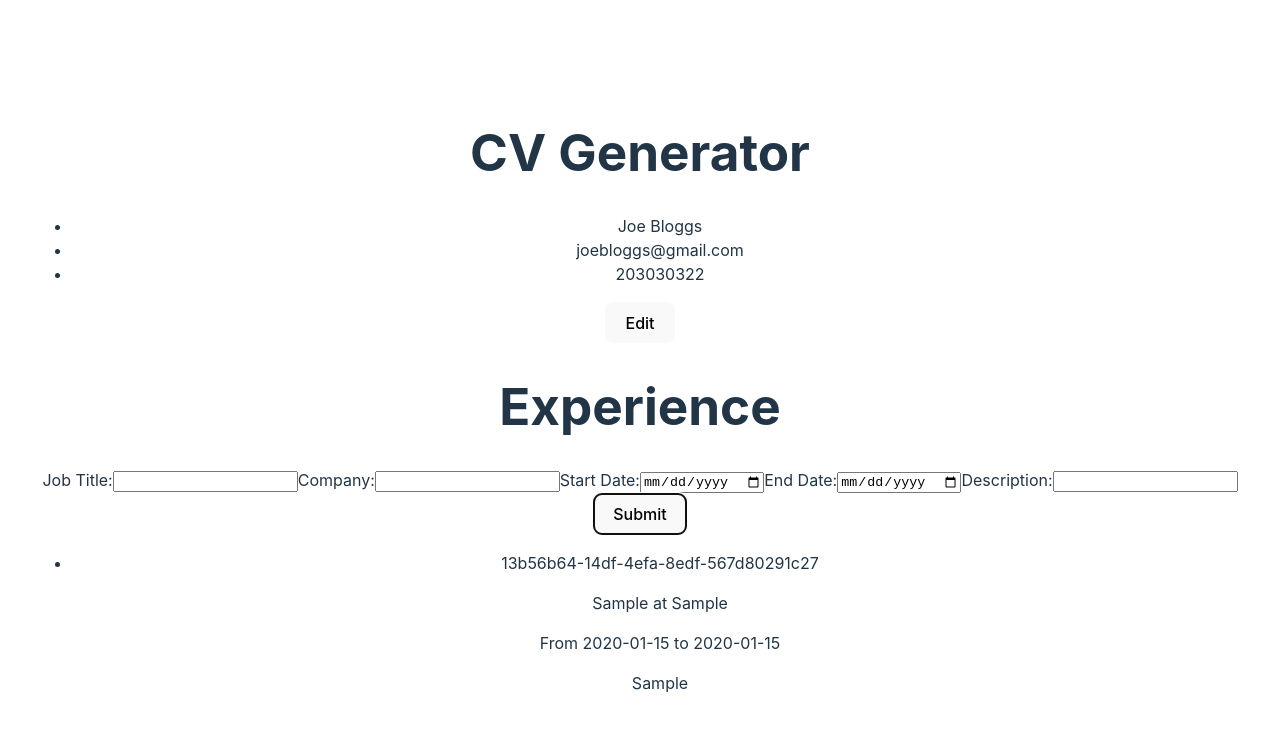
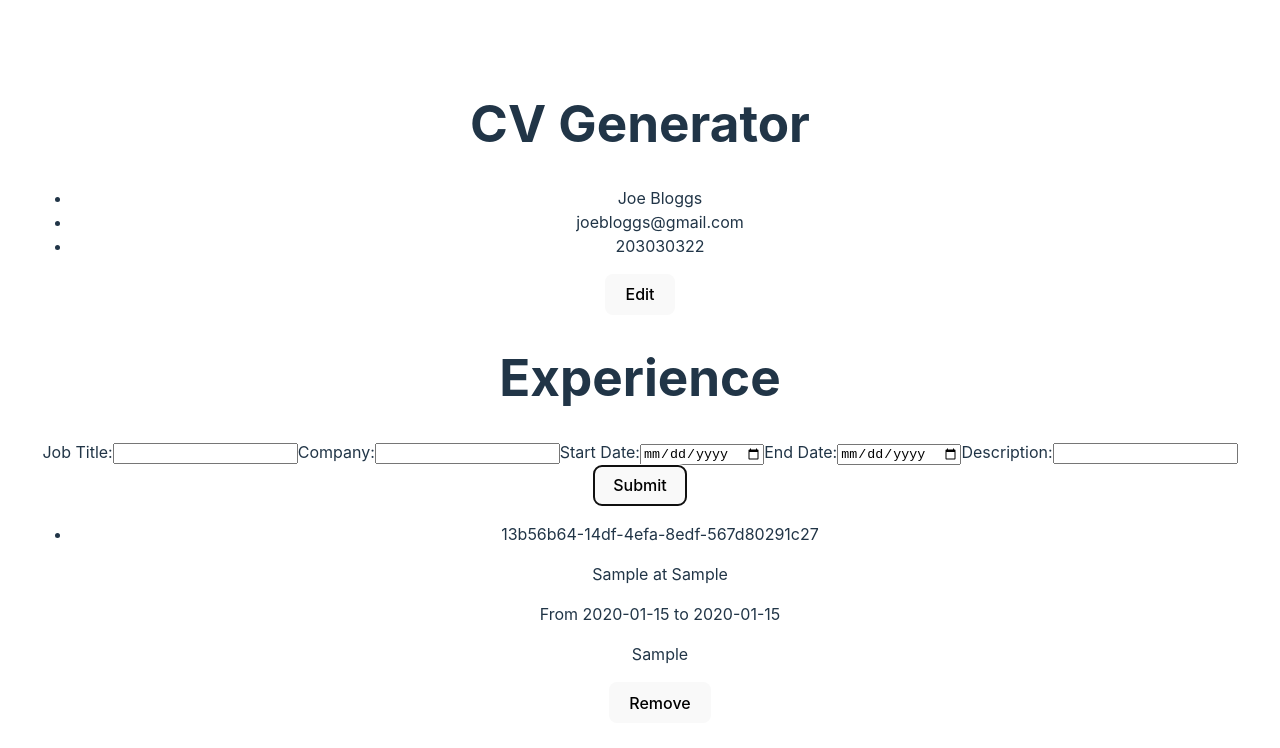
Before and after one commit to jandrews66/cv-app, a React (Vite) app: page / in a window 1280 px wide. Both pictures are taken after typing "Sample", "Sample", "2020-01-15", "2020-01-15", "Sample" into the empty fields and a click on the button "Submit". Shown: the top 748 px of the page. Built offline with nearby package versions, Linux system fonts and the light colour scheme.

Commit message:
Add a Remove button to delete experiences

```diff
--- a/src/Experience.jsx
+++ b/src/Experience.jsx
@@ -36,7 +36,18 @@ export default function ExperienceSection(){
             description: ""
         })
     }
+/*
+    function handleEdit(selectedId){
+       let obj = submittedInfo.filter(info => info.id == selectedId)
+       setExperience(obj[0])
+    } */
 
+    function handleRemove(selectedId){
+        // create a new list which does not contain the Item matching the selected Id
+        const newList = submittedInfo.filter((item)=> item.id !== selectedId);
+        //change the state of submitted info to render the new list
+        setSubmittedInfo(newList);
+    }
     return (
         <>
         <h1>Experience</h1>
@@ -95,6 +106,7 @@ export default function ExperienceSection(){
                 <p>{info.jobTitle} at {info.company}</p>
                 <p>From {info.startDate} to {info.endDate}</p>
                 <p>{info.description}</p>
+                <button type='button' onClick={() => handleRemove(info.id)}>Remove</button>
             </li>;
         })}
         </ul>
```
